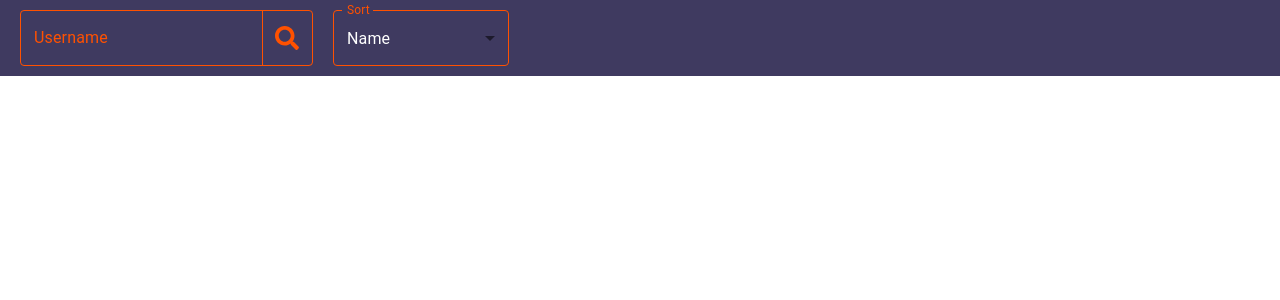
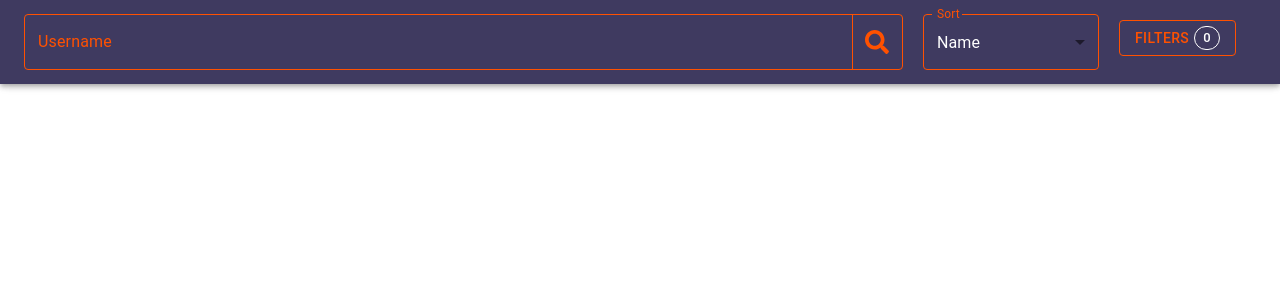
Before and after one commit to duncgibbs/board-game-collection-visualizer, a React (Create React App) app: page / in a window 1280 px wide. Shown: the top 300 px of the page. Built offline with nearby package versions, Linux system fonts and the light colour scheme.

Commit message:
adds filtering drawer

```diff
--- a/src/App.css
+++ b/src/App.css
@@ -1,7 +1,5 @@
 .board-game-gallery {
-	overflow-y: scroll;
 	overflow-x: hidden;
-	height: 90vh;
 	margin: 5px 5px;
 }
 
--- a/src/App.tsx
+++ b/src/App.tsx
@@ -5,8 +5,9 @@ import SearchBar from './components/SearchBar';
 import './App.css';
 
 function App() {
-    let [collection, setCollection] = useState(Array<Record<string, any>>());
-    let [collectionSort, setCollectionSort] = useState('name');
+    const [collection, setCollection] = useState(Array<Record<string, any>>());
+    const [collectionSort, setCollectionSort] = useState('name');
+    const [collectionFilters, setCollectionFilters] = useState({});
 
 	let gallery;
 
@@ -20,7 +21,13 @@ function App() {
 			</div>
         );
     } else {
-		gallery = (<BoardGameGallery games={collection} sort={collectionSort} />);
+		gallery = (
+			<BoardGameGallery
+				games={collection}
+				sort={collectionSort}
+				filters={collectionFilters}
+			/>
+		);
     }
 
 	return (
@@ -30,6 +37,7 @@ function App() {
 				setCollection={setCollection}
 				collectionSort={collectionSort}
 				setCollectionSort={setCollectionSort}
+				setCollectionFilters={setCollectionFilters}
 			/>
           	{gallery}
     	</div>
--- a/src/components/BoardGameGallery.tsx
+++ b/src/components/BoardGameGallery.tsx
@@ -12,6 +12,7 @@ import './BoardGameGallery.css';
 type BoardGameGalleryProps = {
 	games: Array<Record<string, any>>;
 	sort: string;
+	filters: Record<string, any>;
 };
 
 export default function BoardGameGallery(props: BoardGameGalleryProps) {
@@ -28,6 +29,19 @@ export default function BoardGameGallery(props: BoardGameGalleryProps) {
     	});
 
     	return games;
+    };
+
+    const filterGames = (games: Array<Record<string, any>>) => {
+        let filteredGames = games;
+		if (props.filters['playercount']) {
+    		const minPlayers = props.filters['playercount'][0];
+    		const maxPlayers = props.filters['playercount'][1];
+			filteredGames = filteredGames.filter(game => {
+				return (game.minplayers >= minPlayers && game.maxplayers <= maxPlayers);
+			});
+		}
+
+		return filteredGames;
     };
 
     const renderBoardGame = (game: Record<string, any>) => {
@@ -54,7 +68,7 @@ export default function BoardGameGallery(props: BoardGameGalleryProps) {
         );
 		return (
     			<GridListTile key={game.id}>
-    				<img src={game.image} alt={game.name} />
+    				{/*<img src={game.image} alt={game.name} />*/}
     				<GridListTileBar title={title} />
     			</GridListTile>
 		);
@@ -63,7 +77,7 @@ export default function BoardGameGallery(props: BoardGameGalleryProps) {
 	return (
         <div className="board-game-gallery">
             <GridList cols={4} cellHeight={250}>
-        		{sortGames(props.games).map(renderBoardGame)}
+        		{sortGames(filterGames(props.games)).map(renderBoardGame)}
       		</GridList>
       	</div>
 	);
--- a/src/components/SearchBar.css
+++ b/src/components/SearchBar.css
@@ -4,7 +4,7 @@
 	display: flex;
 }
 
-.search-bar > .search-bar-input {
+.search-bar .search-bar-input {
 	color: #FF5100;
 	border-color: #FF5100;
     margin-right: 20px;
@@ -18,6 +18,24 @@
 	padding-bottom: 15px;
 }
 
+.username-search {
+    flex-grow: 2;
+}
+
+.filter-drawer-wrapper {
+	padding-bottom: 8px;
+}
+
+.filter-drawer-wrapper .MuiChip-root {
+	border-color: #FFF;
+	color: #FFF;
+	margin-left: 5px;
+}
+
+.filter-drawer-wrapper .search-bar-input {
+    height: 100%;
+}
+
 .MuiOutlinedInput-root .MuiOutlinedInput-notchedOutline {
 	border-color: #FF5100 !important;
 }
--- a/src/components/SearchBar.tsx
+++ b/src/components/SearchBar.tsx
@@ -1,7 +1,11 @@
 import React, { useState, useEffect } from 'react';
+
+import AppBar from '@material-ui/core/AppBar';
+import Toolbar from '@material-ui/core/Toolbar';
 
 import SortSelect from './searchbar/SortSelect';
 import SearchField from './searchbar/SearchField';
+import FilterDrawer from './searchbar/FilterDrawer';
 
 import BoardGameGeekAPI from '../BoardGameGeekAPI';
 
@@ -12,6 +16,7 @@ type SearchBarProps = {
 	setCollection: (collection: Array<Record<string, any>>) => void;
 	collectionSort: string;
 	setCollectionSort: (collectionSort: string) => void;
+	setCollectionFilters: (collectionFilters: Record<string, any>) => void;
 };
 
 export default function SearchBar(props: SearchBarProps) {
@@ -29,9 +34,15 @@ export default function SearchBar(props: SearchBarProps) {
 	}, [username, updateCollection]);
 
 	return (
-        <div className="search-bar">
-            <SearchField setUsername={setUsername} />
-            <SortSelect currentSort={props.collectionSort} selectSort={props.setCollectionSort} />
-		</div>
+		<AppBar>
+			<Toolbar className="search-bar">
+                <SearchField setUsername={setUsername} />
+                <SortSelect currentSort={props.collectionSort} selectSort={props.setCollectionSort} />
+                <FilterDrawer
+					collection={props.collection}
+                	setCollectionFilter={props.setCollectionFilters}
+                />
+			</Toolbar>
+		</AppBar>
 	);
 }
--- /dev/null
+++ b/src/components/searchbar/FilterDrawer.tsx
@@ -0,0 +1,66 @@
+import React, { useState, useEffect } from 'react';
+
+import Chip from '@material-ui/core/Chip';
+import Button from '@material-ui/core/Button';
+import Drawer from '@material-ui/core/Drawer';
+import List from '@material-ui/core/List';
+import ListItem from '@material-ui/core/ListItem';
+import ListSubheader from '@material-ui/core/ListSubheader';
+
+import PlayerCountFilter from './filters/PlayerCountFilter';
+
+type FilterDrawerProps = {
+    collection: Array<Record<string, any>>;
+	setCollectionFilter: (test: Record<string, any>) => void;
+};
+
+export default function FilterDrawer(props: FilterDrawerProps) {
+    const [drawerOpen, setDrawerOpen] = useState(false);
+    const [filterNumber, setFilterNumber] = useState(0);
+    const [filters, setFilters] = useState({} as Record<string, any>);
+
+    const minPlayerCount = Math.min(...props.collection.map(game => {
+		return game.minplayers;
+    }));
+
+    const maxPlayerCount = Math.max(...props.collection.map(game => {
+		return game.maxplayers;
+    }));
+
+    const updateCollectionFilters = props.setCollectionFilter;
+
+    useEffect(() => {
+        setFilterNumber(Object.keys(filters).length);
+		updateCollectionFilters(filters);
+    }, [filters, updateCollectionFilters]);
+
+	const renderFilterDrawer = () => {
+		return (
+			<List>
+				<ListSubheader>Filters</ListSubheader>
+				<ListItem>
+					<PlayerCountFilter
+						playerCounts={{min: minPlayerCount, max: maxPlayerCount}}
+						currentFilter={filters['playercount']}
+						setPlayerCountFilter={(count) => {
+    						const playerCountFilter = {'playercount': count};
+    						setFilters({...filters, ...playerCountFilter});
+						}}
+					/>
+				</ListItem>
+			</List>
+		);
+	};
+
+	return (
+		<div className='filter-drawer-wrapper'>
+        	<Button onClick={() => setDrawerOpen(true)} className='search-bar-input' variant='outlined'>
+        		Filters
+        		<Chip variant='outlined' size='small' label={filterNumber} />
+        	</Button>
+        	<Drawer open={drawerOpen} onClose={() => setDrawerOpen(false)} anchor='bottom'>
+    			{renderFilterDrawer()}
+        	</Drawer>
+    	</div>
+	);
+};
--- a/src/components/searchbar/SearchField.tsx
+++ b/src/components/searchbar/SearchField.tsx
@@ -41,7 +41,7 @@ export default function SearchField(props: SearchFieldProps) {
 
     const renderSearchButton = () => {
         return (
-			<InputAdornment position="end">
+			<InputAdornment position='end'>
                 <IconButton
                 	onClick={() => updateUsername(search)}
                 	className='search-bar-button'
@@ -54,8 +54,8 @@ export default function SearchField(props: SearchFieldProps) {
     };
 
 	return (
-        <FormControl className='search-bar-input' variant='outlined'>
-            <InputLabel ref={inputLabel} htmlFor="username-search">Username</InputLabel>
+        <FormControl className='search-bar-input username-search' variant='outlined'>
+            <InputLabel ref={inputLabel} htmlFor='username-search'>Username</InputLabel>
 			<OutlinedInput
                 id='username-search'
                 value={search}
--- a/src/components/searchbar/SortSelect.tsx
+++ b/src/components/searchbar/SortSelect.tsx
@@ -25,8 +25,8 @@ export default function SortSelect(props: SortSelectProps) {
 	}, []);
 
 	return (
-        <FormControl variant="outlined">
-            <InputLabel ref={inputLabel} htmlFor="outlined-sort-native-simple">Sort</InputLabel>
+        <FormControl variant='outlined' className='search-bar-input collection-sort'>
+            <InputLabel ref={inputLabel} htmlFor='outlined-sort-native-simple'>Sort</InputLabel>
             <Select
                 native
                 value={props.currentSort}
@@ -38,7 +38,6 @@ export default function SortSelect(props: SortSelectProps) {
                     name: 'sort',
                     id: 'outlined-sort-native-simple',
                 }}
-                className={'search-bar-input'}
             >
                 {sortableColumns.map(sortable => {
                     return (
```
